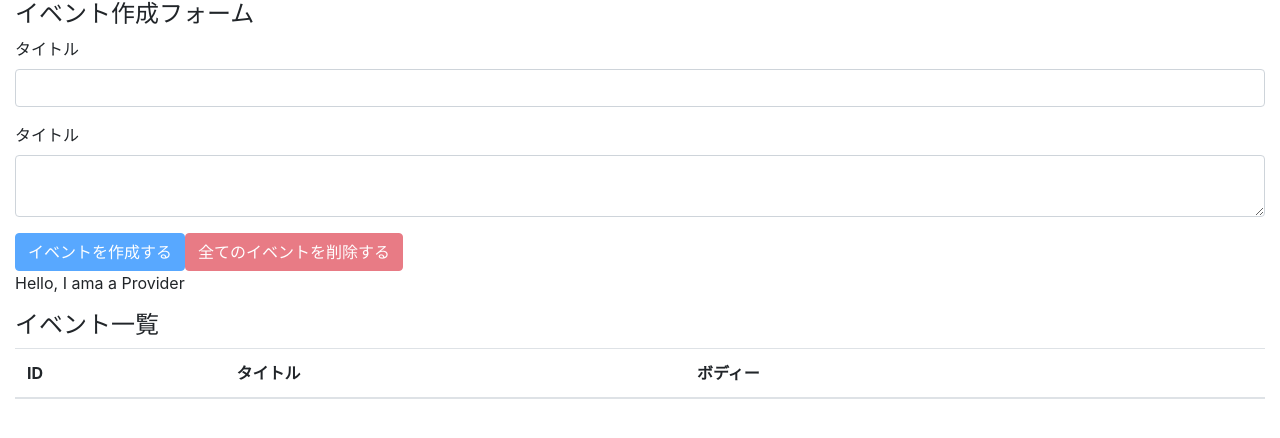
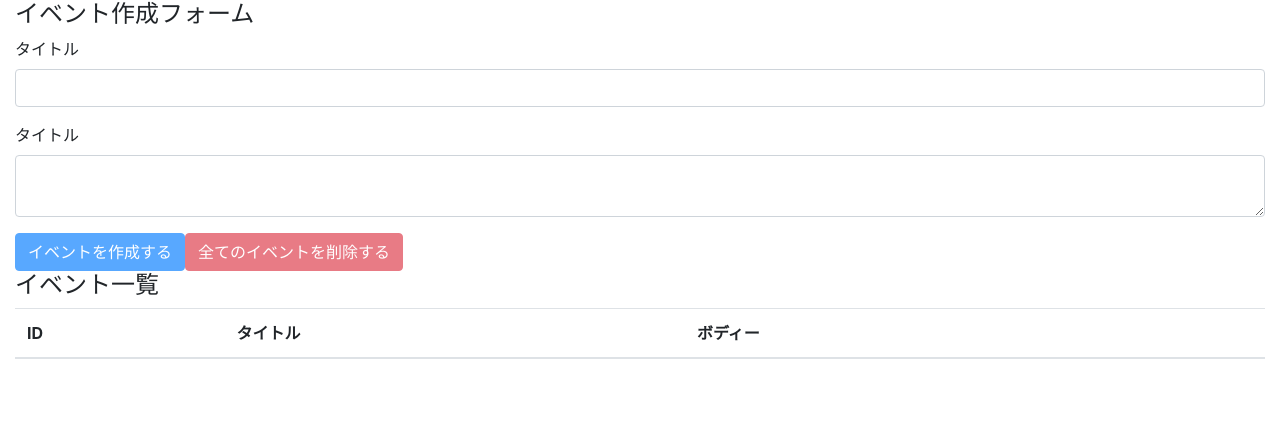
Before and after one commit to nhasumi/react-hooks, a React (Create React App) app in the folder react-hooks-101/: page / in a window 1280 px wide. Shown: the top 438 px of the page. Built offline with nearby package versions, Linux system fonts and the light colour scheme.

Commit message:
solve prop drilling issue

```diff
--- a/react-hooks-101/src/components/App.js
+++ b/react-hooks-101/src/components/App.js
@@ -10,10 +10,10 @@
   const [state, dispatch] = useReducer(reducer,[])
 
   return (
-    <AppContext.Provider value = {"Hello, I ama a Provider"}>
+    <AppContext.Provider value = {{state, dispatch}}>
       <div className="container-fluid">
-        <EventForm state={state} dispatch={dispatch} />
-        <Events state={state} dispatch={dispatch} />
+        <EventForm />
+        <Events />
       </div>
     </AppContext.Provider>
   )
--- a/react-hooks-101/src/components/Event.js
+++ b/react-hooks-101/src/components/Event.js
@@ -1,14 +1,14 @@
-import React  from 'react';
+import React ,{useContext} from 'react';
 import { DELETE_EVENT } from '../actions'
+import AppContext from '../contexts/AppContext'
 
-const Event = (props) => {
-    console.log(props)
-    const {index, event, dispatch}  = props
-
+const Event = ({index, event}) => {
+//const Event = (props) => {
+//  const {index, event, dispatch}  = props
+    const {dispatch} = useContext(AppContext)
     const id = event.id
 
     const handledeleteEvent = () => {
-
         const result = window.confirm(`イベント(ID=${id})を削除しますが宜しいでしょうか？`)
         if (result){
             const action = {type:DELETE_EVENT, id}
--- a/react-hooks-101/src/components/EventForm.js
+++ b/react-hooks-101/src/components/EventForm.js
@@ -1,9 +1,11 @@
-import React, {useState} from 'react';
+import React, {useState, useContext} from 'react';
 import { CREATE_EVENT, DELETE_ALL_EVENT } from '../actions'
+import AppContext from '../contexts/AppContext'
 
-const EventForm = (props) =>{
+const EventForm = () =>{
+  const {state, dispatch} = useContext(AppContext)
 //const EventForm = ({state, dispatch}) =>{
-    const {state, dispatch} = props
+//const {state, dispatch} = props
     const [title, setTitle] = useState('')
     const [body, setBody] = useState('')
 
--- a/react-hooks-101/src/components/Events.js
+++ b/react-hooks-101/src/components/Events.js
@@ -3,12 +3,11 @@
 import AppContext from '../contexts/AppContext'
 
 
-const Events = ({state, dispatch})=>{
-    const value = useContext(AppContext)
+const Events = ()=>{
+    const {state} = useContext(AppContext)
+
     return (
     <React.Fragment>
-        <div><p>{value}</p></div>
-
         <h4>イベント一覧</h4>
         <table className="table table-hover">
         <thead>
@@ -20,7 +19,7 @@
             </tr>
         </thead>
         <tbody>
-            { state.map((event,index) => <Event key={index} event={event} dispatch={dispatch} />)}
+            { state.map((event,index) => <Event key={index} event={event} />)}
         </tbody>
         </table>
     </React.Fragment>
```
